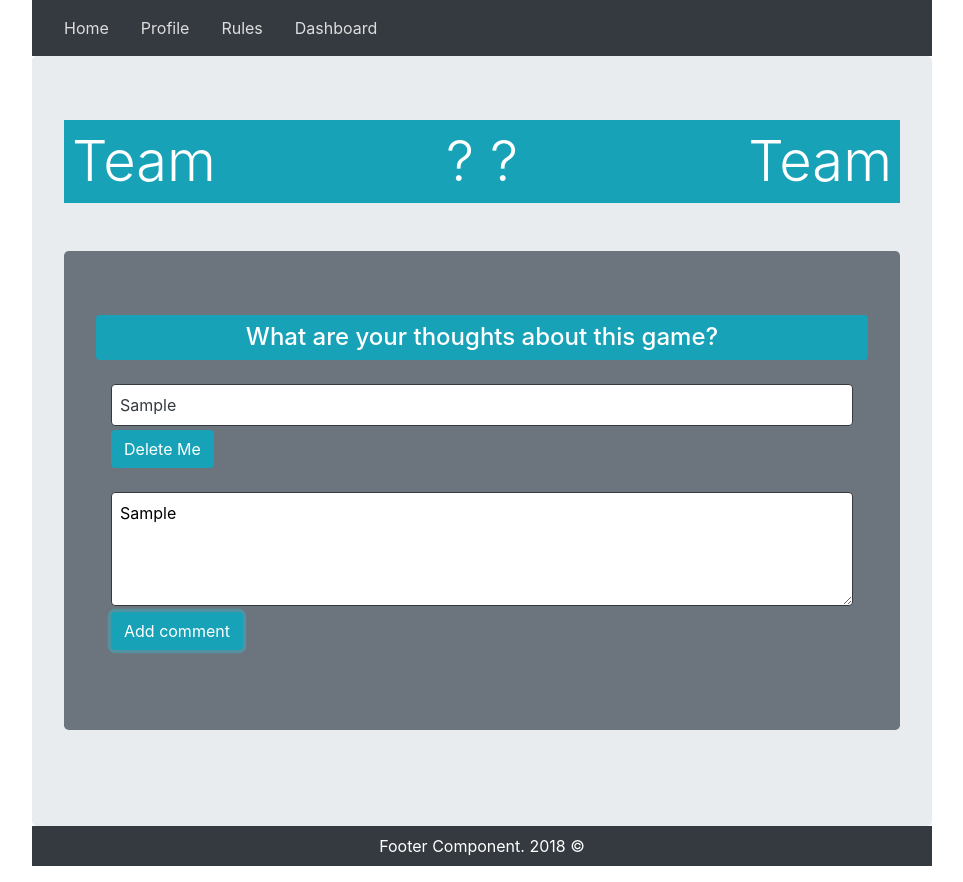
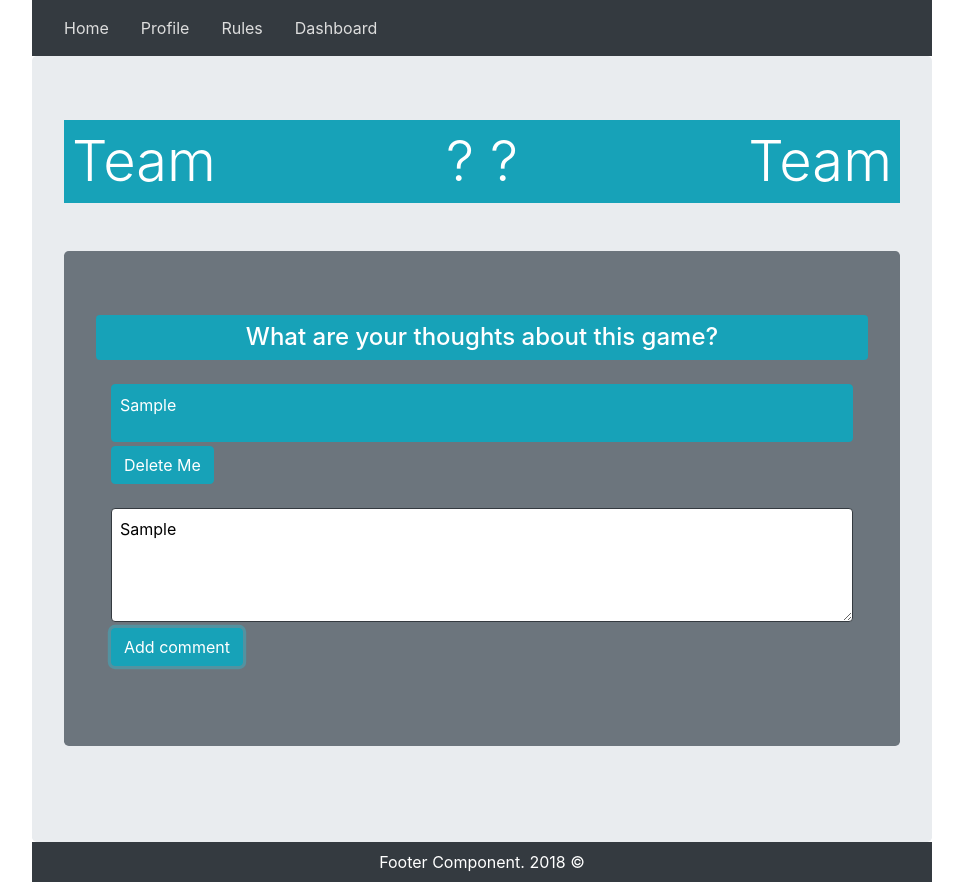
Before and after one commit to TodorGarnev/react-football-project, a React (Create React App) app: page /home in a window 1280 px wide. Both pictures are taken after typing "Sample" into the empty fields and a click on the button "Add comment". Shown: the whole page, without its empty margins (158-1121 px from the left). Built offline with nearby package versions, Linux system fonts and the light colour scheme.

Commit message:
comment style's updated

```diff
--- a/src/components/Home/Comment.js
+++ b/src/components/Home/Comment.js
@@ -2,9 +2,8 @@ import React from 'react'
 
 const Comment = props => (
   <div>
-    <div className='container border border-dark bg-white p-2 mb-1 text-dark rounded'>
-      {props.text}
-
+    <div className='container border border-info bg-info p-2 mb-1 textwhite rounded text-wrap'>
+      <p className='w-100'>{props.text}</p>
     </div>
     <button
       data-id={props.commentId}
--- a/src/components/Home/Home.js
+++ b/src/components/Home/Home.js
@@ -19,9 +19,13 @@ export default class Home extends Component {
   }
 
   addComment = () => {
-    this.setState(prevState => ({
-      comments: [...prevState.comments, this.state.currentComment]
-    }))
+    if (this.state.currentComment === '') {
+      console.log('Please write a comment')
+    } else {
+      this.setState(prevState => ({
+        comments: [...prevState.comments, this.state.currentComment]
+      }))
+    }
   }
 
   deleteComment = id => {
```
